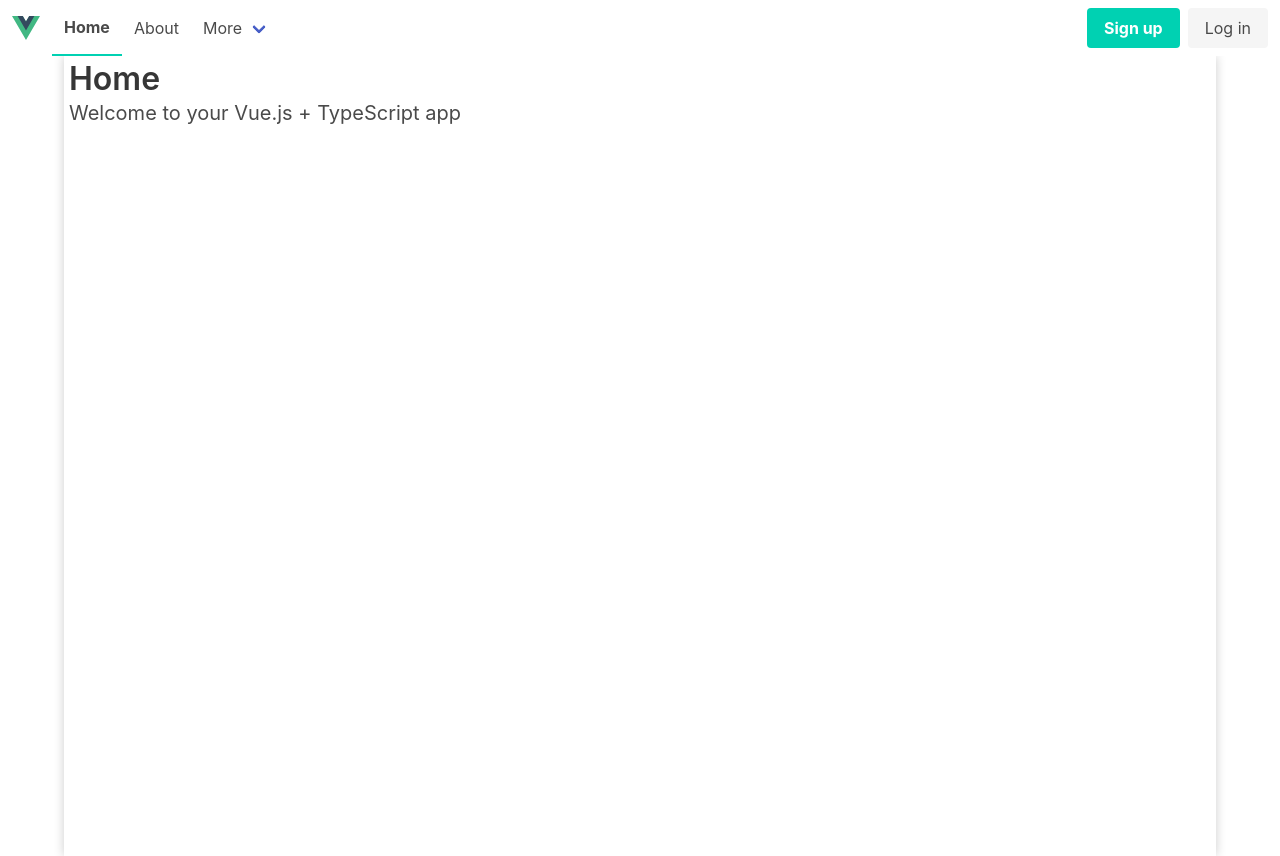
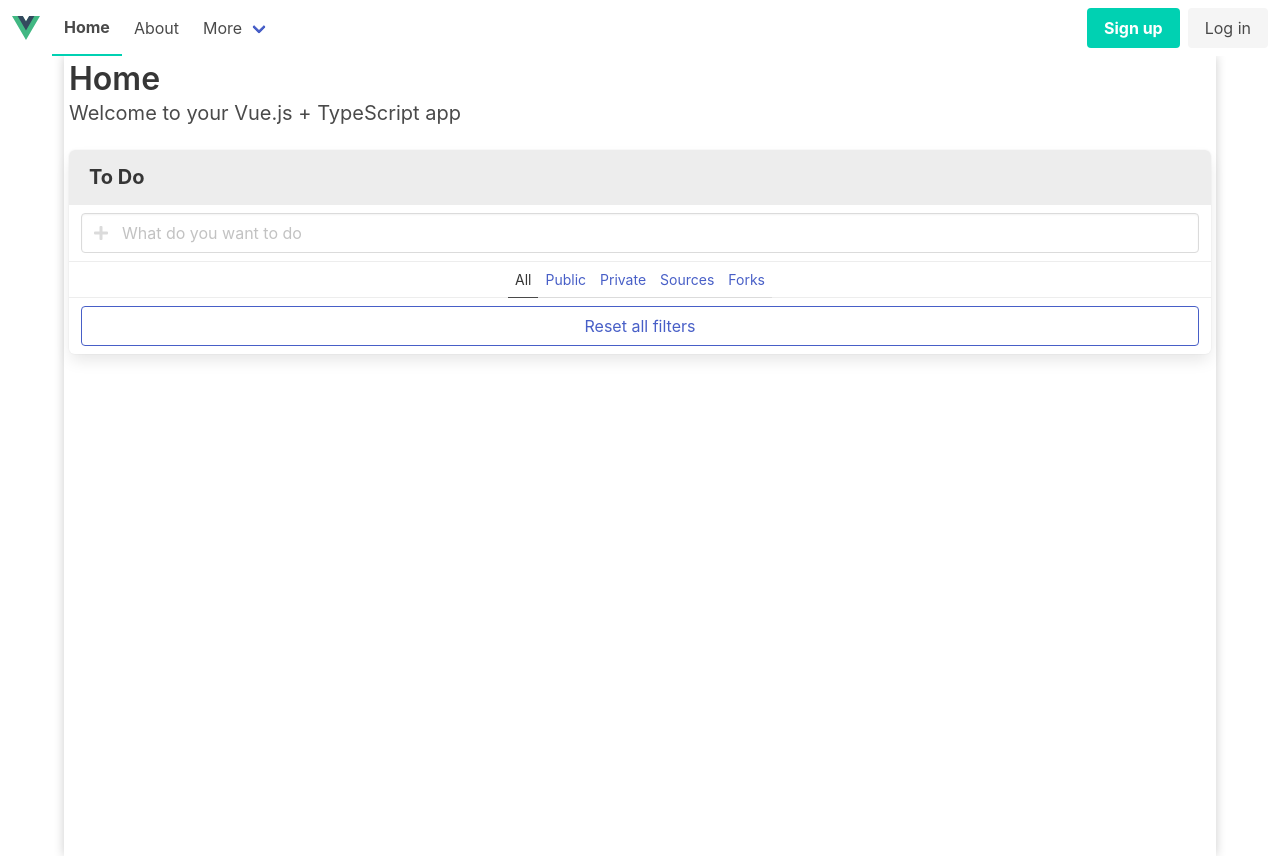
Before and after one commit to jewpaltz/fall-2023, a Vue app in the folder client/: page / in a window 1280 px wide. Built offline with nearby package versions, Linux system fonts and the light colour scheme.

Commit message:
Task List

```diff
--- a/client/src/views/HomeView.vue
+++ b/client/src/views/HomeView.vue
@@ -1,4 +1,13 @@
 <script setup lang="ts">
+import { ref } from 'vue';
+
+  const newTask = ref('');
+  const tasks = ref([] as string[]);
+
+  function addTask() {
+    tasks.value.push(newTask.value);
+    newTask.value = '';
+  };
 
 </script>
 
@@ -8,5 +17,36 @@
     <h2 class="subtitle">
       Welcome to your Vue.js + TypeScript app
     </h2>
+
+    <nav class="panel">
+      <p class="panel-heading">
+        To Do
+      </p>
+      <div class="panel-block">
+        <p class="control has-icons-left">
+          <input  class="input" type="text" placeholder="What do you want to do"
+                  @keypress.enter="addTask" v-model="newTask" >
+          <span class="icon is-left">
+            <i class="fas fa-plus" aria-hidden="true"></i>
+          </span>
+        </p>
+      </div>
+      <p class="panel-tabs">
+        <a class="is-active">All</a>
+        <a>Public</a>
+        <a>Private</a>
+        <a>Sources</a>
+        <a>Forks</a>
+      </p>
+      <label class="panel-block" v-for="task in tasks">
+        <input type="checkbox">
+        {{ task }}
+      </label>
+      <div class="panel-block">
+        <button class="button is-link is-outlined is-fullwidth">
+          Reset all filters
+        </button>
+      </div>
+    </nav>
   </main>
 </template>
```
